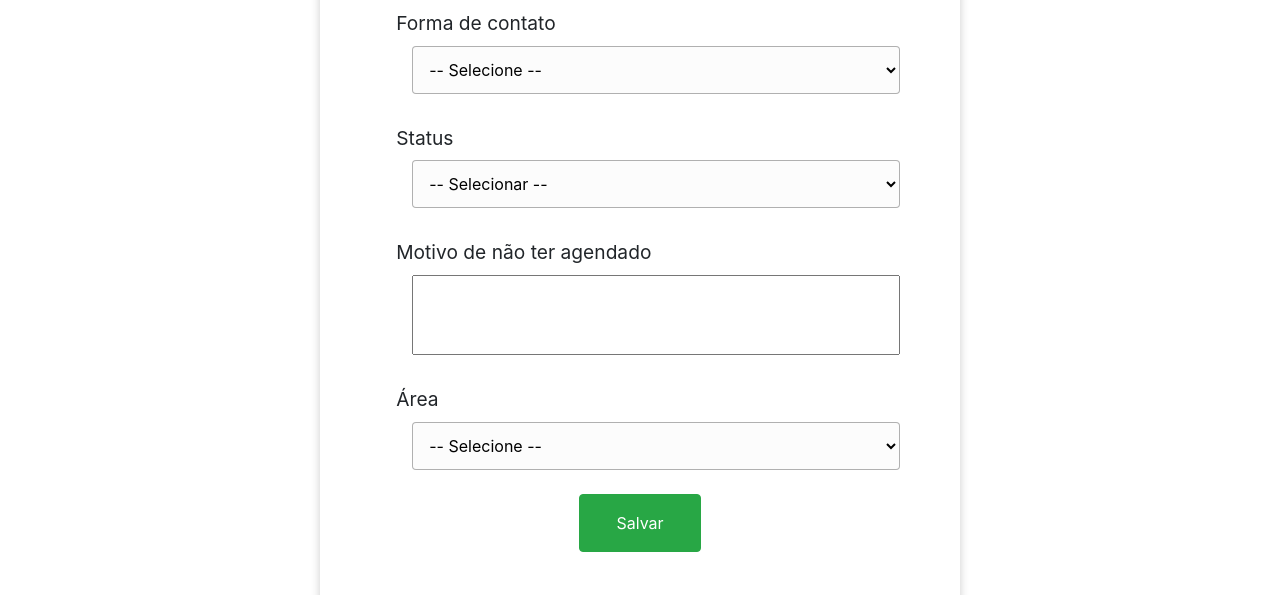
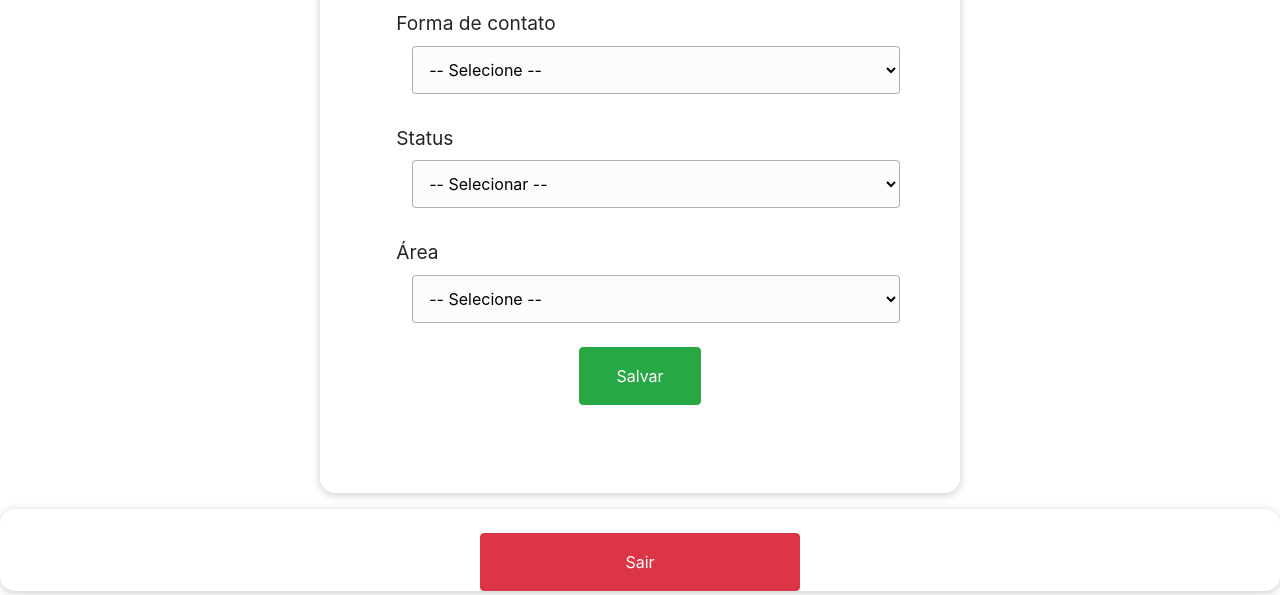
Before and after one commit to shl0mo/Dashboard_Relatorios-PHP_Bootstrap, a PHP site: page /Relatorios/ in a window 1280 px wide. Shown: the part 992-1587 px from the top of the page. Run offline with PHP 8.4, Linux system fonts and the light colour scheme; a user stored in the database is signed in; some libraries are stand-ins or nearby versions.

Commit message:
Controle da exibição e ocultação do textarea para a especificação de outros motivos, com base na opção selecionada no input acima

```diff
--- a/css/style.css
+++ b/css/style.css
@@ -25,7 +25,7 @@ header {
 	flex-direction: column;
 }
 
-input {
+input, textarea {
 	border: 1px solid rgba(0,0,0,0.3);
 	padding: 10px;
 	background-color: white;
--- a/index.php
+++ b/index.php
@@ -75,6 +75,25 @@
 				}
 			}
 
+			function  handleJustificationOthers () {
+				const justification_others = document.querySelector('#justification-others')
+				const justification_others_classList = justification_others.classList
+				const justification_others_label_classList = document.querySelector('[for="justification-others"]').classList
+				if (this.value != 'Outros') {
+					if (!justification_others_classList.contains('hidden')) {
+						justification_others_classList.add('hidden')
+						justification_others_label_classList.add('hidden')
+					}
+					document.getElementById('justification-others').value = ''
+				} else {
+					if (justification_others_classList.contains('hidden')) {
+						justification_others_classList.remove('hidden')
+						justification_others_label_classList.remove('hidden')
+						justification_others.setAttribute('required', 'true')
+					}
+				}
+			}
+
 			function getCities () {
 				const state = document.getElementById('state-select').value
 				if (state !== '') {
@@ -126,6 +145,7 @@
 			const interval = setInterval(() => {
 				if (document.contains(document.querySelector('#status-select'))) {
 						document.querySelector('#status-select').addEventListener('change', handleSchedule, false)
+						document.querySelector('#justification-select').addEventListener('change', handleJustificationOthers, false)
 						let date = new Date()
 						const year = date.getFullYear()
 						let month = date.getMonth() + 1
@@ -221,8 +241,8 @@
 							</select>
 					</div>
 					<div class="form-box row">
-						<label for="justification-others">Motivo de não ter agendado</label>
-						<textarea id="justification-others" class="align-self-center ml-3 w-100" style="resize: none; height: 80px;"></textarea>
+						<label for="justification-others" class="hidden">Especifique o motivo do não agendamento</label>
+						<textarea id="justification-others" class="align-self-center ml-3 w-100 hidden" style="resize: none; height: 80px;"></textarea>
 					</div>
 					<div class="form-box row">
 						<label for="field">Área</label>
```
